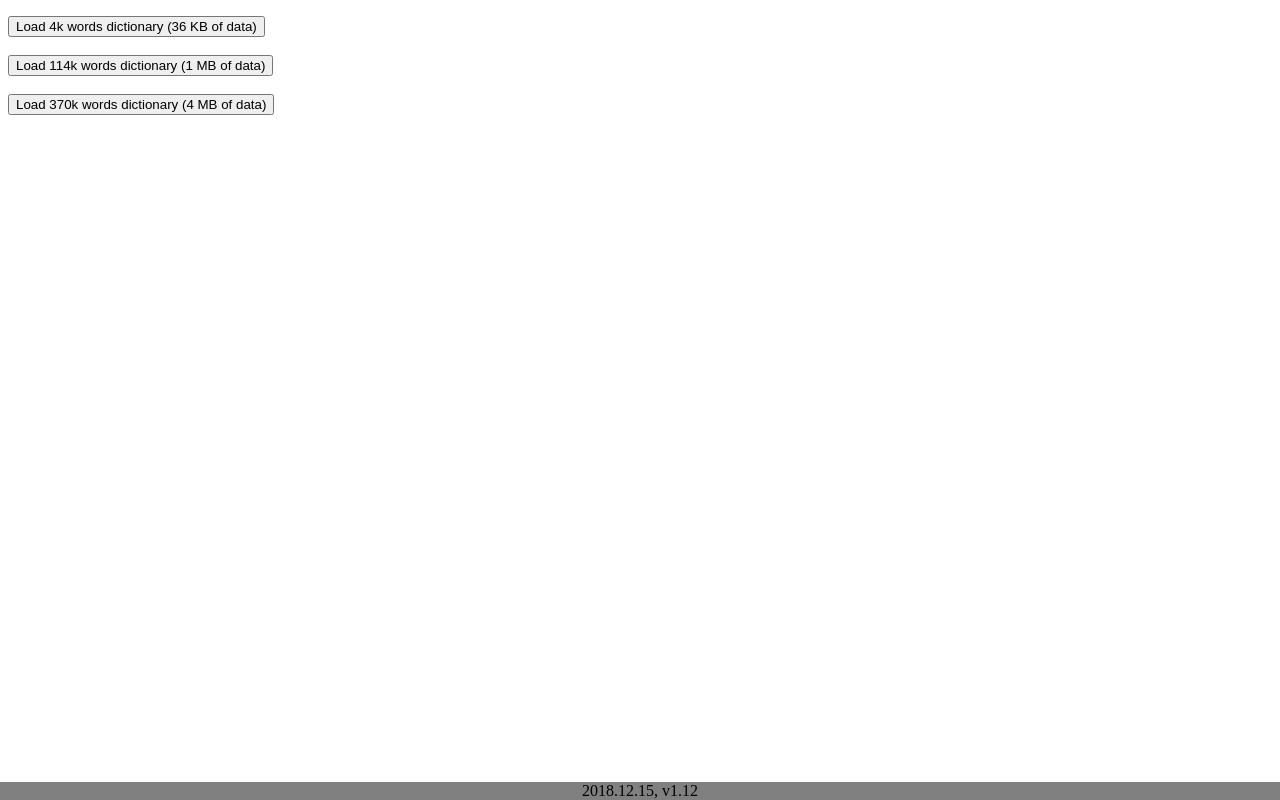
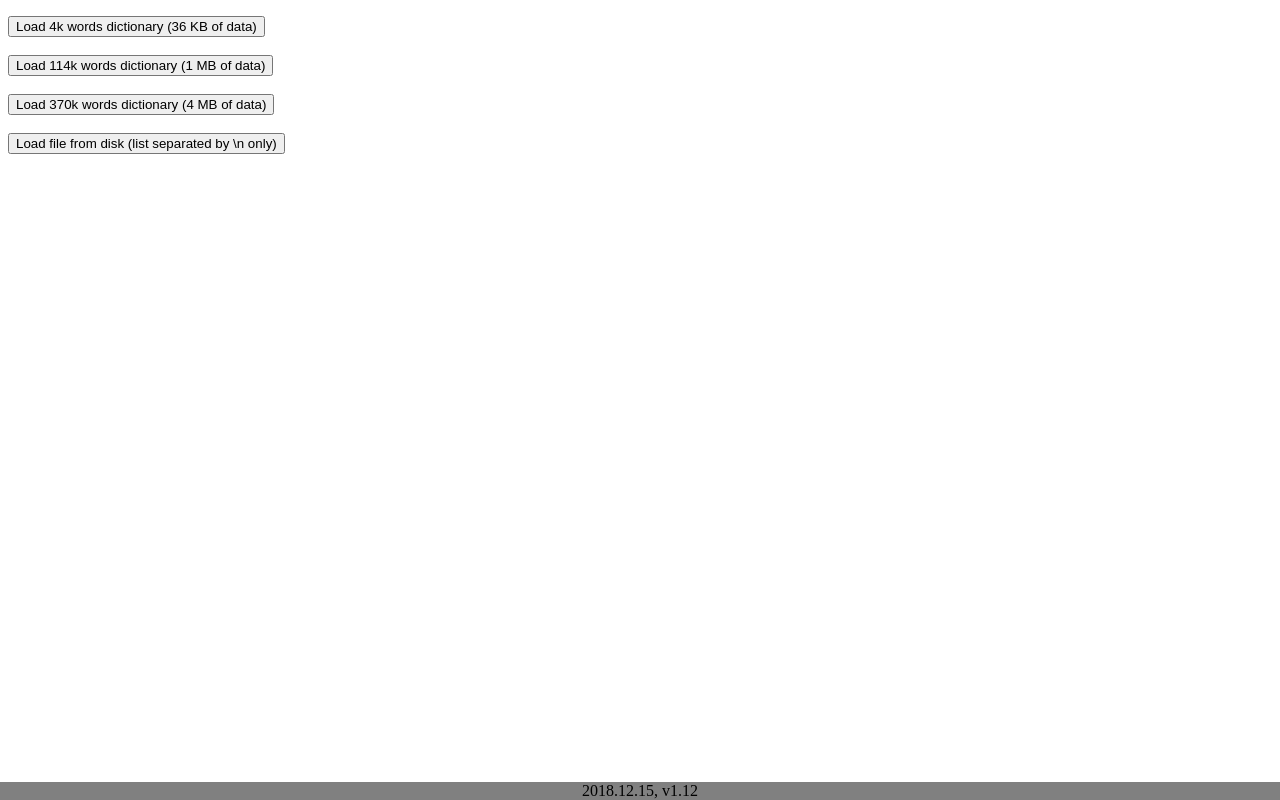
Before and after one commit to drLemis/Predictree, a plain HTML site: page index.html in a window 1280 px wide. Drawn offline with Linux system fonts and the light colour scheme.

Commit message:
Local file usage

```diff
--- a/index.html
+++ b/index.html
@@ -33,6 +33,8 @@
             <li><input type="button" onclick="getText('short')" value="Load 114k words dictionary (1 MB of data)" /></li>
             <li />
             <li><input type="button" onclick="getText('long')" value="Load 370k words dictionary (4 MB of data)" /></li>
+            <li />
+            <li><input type="button" onclick="readSingleFile()" value="Load file from disk (list separated by \n only)" /></li>
         </ul>
     </nav>
 
--- a/interface.js
+++ b/interface.js
@@ -48,8 +48,8 @@ function getText(type = "extrashort") {
 			displayList(["Loading 370k dictionary..."]);
 			break;
 		case "short":
-		url = 'https://raw.githubusercontent.com/ciamkr/English-words-list/master/OfficialCrosswords';
-		displayList(["Loading 114k dictionary..."]);
+			url = 'https://raw.githubusercontent.com/ciamkr/English-words-list/master/OfficialCrosswords';
+			displayList(["Loading 114k dictionary..."]);
 			break;
 		default:
 			url = 'https://raw.githubusercontent.com/ciamkr/English-words-list/master/OfficialCrosswordsDelta';
@@ -57,7 +57,7 @@ function getText(type = "extrashort") {
 			break;
 	}
 
-	function reqListener () {
+	function reqListener() {
 		isLoaded = true;
 		document.getElementById('blockTop').style = "";
 		displayList([]);
@@ -71,3 +71,30 @@ function getText(type = "extrashort") {
 	oReq.open("GET", url);
 	oReq.send();
 }
+
+// ========
+
+// for local use only
+
+function readSingleFile() {
+	var input = document.createElement('input');
+	input.type = 'file';
+
+	input.onchange = e => {
+		var file = e.target.files[0];
+		if (!file) {
+			return;
+		}
+		var reader = new FileReader();
+		reader.onload = function (e) {
+			document.getElementById('blockTop').style = "";
+			displayList([]);
+			var array = listToArray(e.target.result);
+			console.log(array.length)
+			dummyBranches(array);
+		};
+		reader.readAsText(file);
+	};
+
+	input.click();
+}
```
